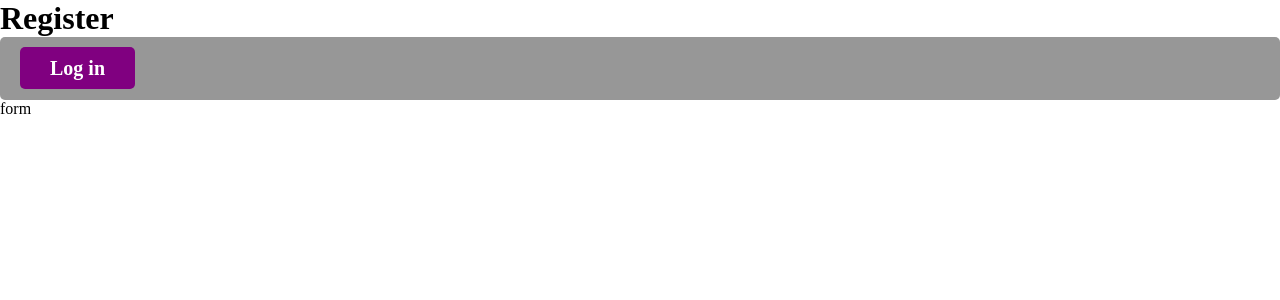
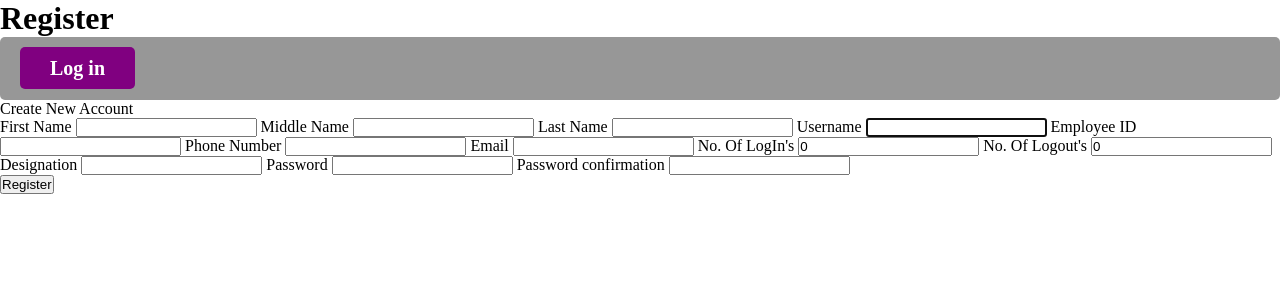
Before and after one commit to Abrarhussaindar/dasiyfashionlogin-master, a Django app: page /register/ in a window 1280 px wide. Shown: the top 300 px of the page. Run offline with Django 3.2, Linux system fonts and the light colour scheme.

Commit message:
register emp

```diff
--- a/login/forms.py
+++ b/login/forms.py
@@ -3,7 +3,7 @@ from django import forms
 from .models import *
 from django.contrib.auth.forms import UserCreationForm
 
-class CreateStudent(UserCreationForm):
+class CreateEmployee(UserCreationForm):
     class Meta:
         model = Employee
-        fields = ('first_name', 'middle_name', 'last_name','username', 'empid', 'email','login_counter','logout_counter', 'designation', 'password1', 'password2')
+        fields = ('first_name', 'middle_name', 'last_name','username', 'empid','phone_number', 'email','login_counter','logout_counter', 'designation', 'password1', 'password2')
--- a/login/urls.py
+++ b/login/urls.py
@@ -6,5 +6,4 @@ urlpatterns = [
     path('login/', views.user_login, name="login"),
     path('logout/', views.user_logout, name="user_logout"),
     path('register/', views.create_new_user, name="register"),
-
 ]
--- a/login/views.py
+++ b/login/views.py
@@ -56,7 +56,17 @@ def user_logout(request):
     return redirect('login')
 
 def create_new_user(request):
-    return render(request, "register.html", {})
+    form = CreateEmployee()
+    if request.method  == 'POST':
+        form = CreateEmployee(request.POST)
+        print(form.is_valid())
+        # print(form.cleaned_data.get('email'))
+        if form.is_valid():
+            form.save()
+            # print(form.cleaned_data.get('email'))
+            return redirect('login')
+    context = {'form': form}
+    return render(request, "register.html", context)
 
 duration = 0
 
--- a/templates/home.html
+++ b/templates/home.html
@@ -22,15 +22,11 @@
     </div>
     </header>
 
-
-    {% comment %} {% block content %} {% endcomment %}
     <main>
       <h1>Home</h1>
       <p>{{ emp.intime }}</p>
 
     </main>
-    {% comment %} {% endblock content %} {% endcomment %}
-
 
     <footer>
         <div class="sticky-fixed-popup">
--- a/templates/register.html
+++ b/templates/register.html
@@ -11,10 +11,27 @@
   <body>
     <h1>Register</h1>
     <div class="header-btns">
-          <a href="{% url "user_login" %}">Log in</a>
+          <a href="{% url "login" %}">Log in</a>
     </div>
-    <div>
-        form
+    <div class="container">
+      <div class="title">Create New Account</div>
+      <div class="content">
+        <form method="POST">
+          {% csrf_token %}
+
+          <div class="user-details">
+            <div class="input-box">
+              {% for field in form %}
+              <span class="details">{{ field.label }}</span>
+              {{ field }}
+              {% endfor %}
+            </div>
+          </div>
+          <div class="button">
+            <input type="submit" value="Register">
+          </div>
+        </form>
+      </div>
     </div>
 </body>
 </html>
```
Also changed, not shown: templates/login.html (+0 -17 lines).
